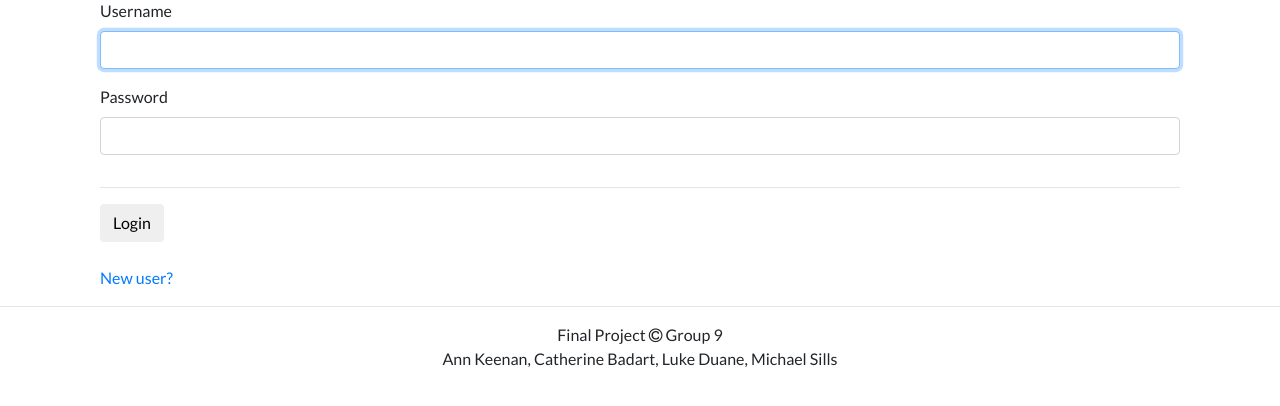
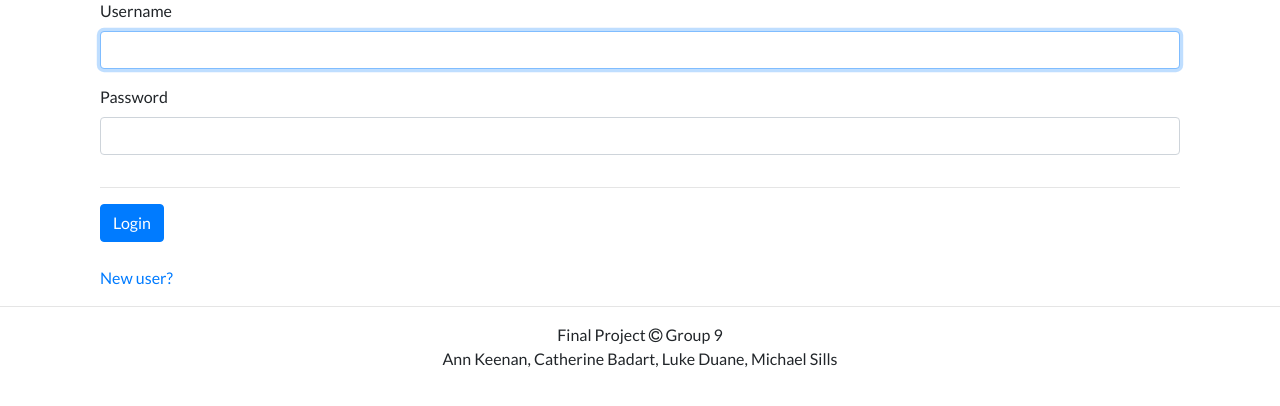
Before and after one commit to WebApps-Group09/Project, a Django app: page /login/ in a window 1280 px wide. Shown: the part 168-574 px from the top of the page. Run offline with Django 3.2, Linux system fonts and the light colour scheme; some libraries are stand-ins or nearby versions.

Commit message:
button default to button primary

```diff
--- a/templates/dashboard/settings.html
+++ b/templates/dashboard/settings.html
@@ -23,7 +23,7 @@
           <input type="email" class="form-control" name="email" value="{{ form.email.value }}" id="id_email" maxlength="254" />
         </div>
         <div class="form-group">
-          <input class="btn btn-default" type="submit" value="Update" />
+          <input class="btn btn-primary" type="submit" value="Update" />
           <input type="hidden" name="Next" value="{{ next }}" />
         </div>
       </form>
--- a/templates/registration/login.html
+++ b/templates/registration/login.html
@@ -28,7 +28,7 @@
     <div class="row">
       <div class="col-sm-12">
         <hr>
-        <input class="btn btn-default" type="submit" value="Login" />
+        <input class="btn btn-primary" type="submit" value="Login" />
         <input type="hidden" name="Next" value="{{next}}" />
       </div>
     </div>
```
